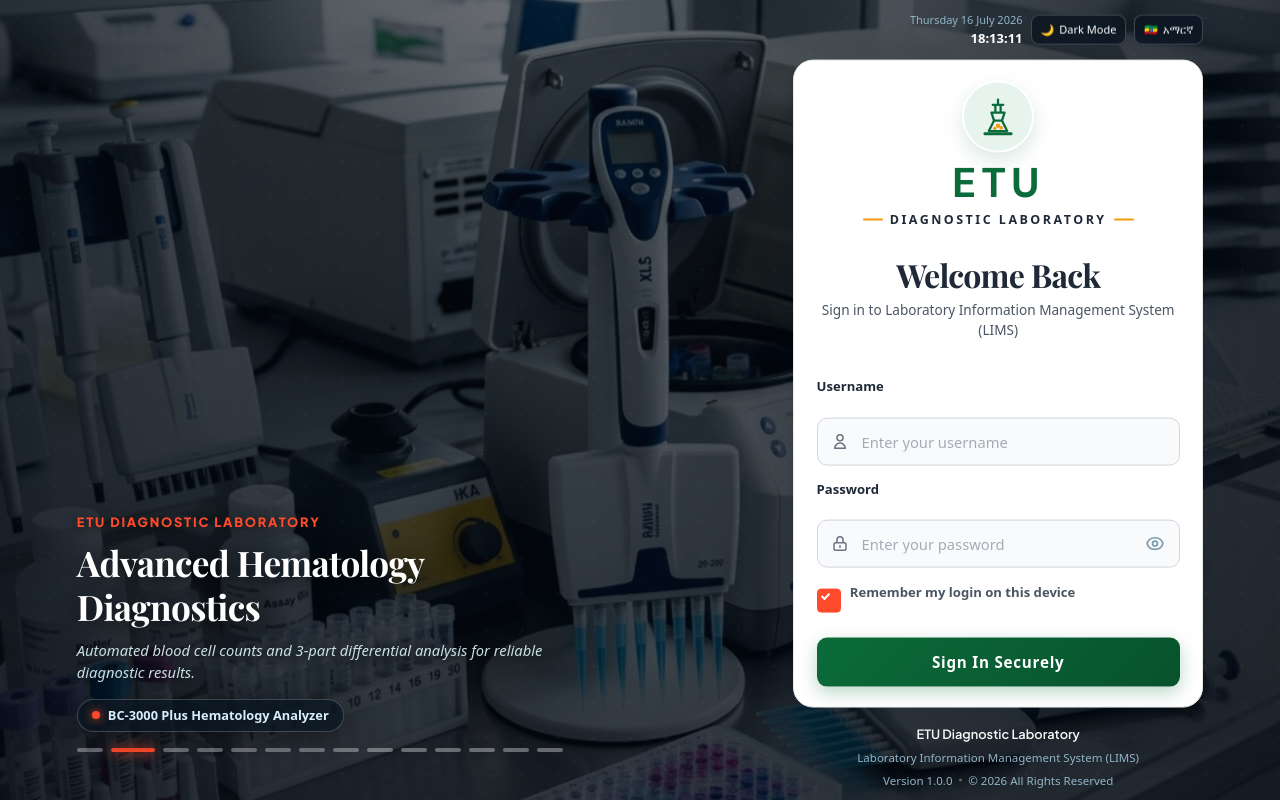
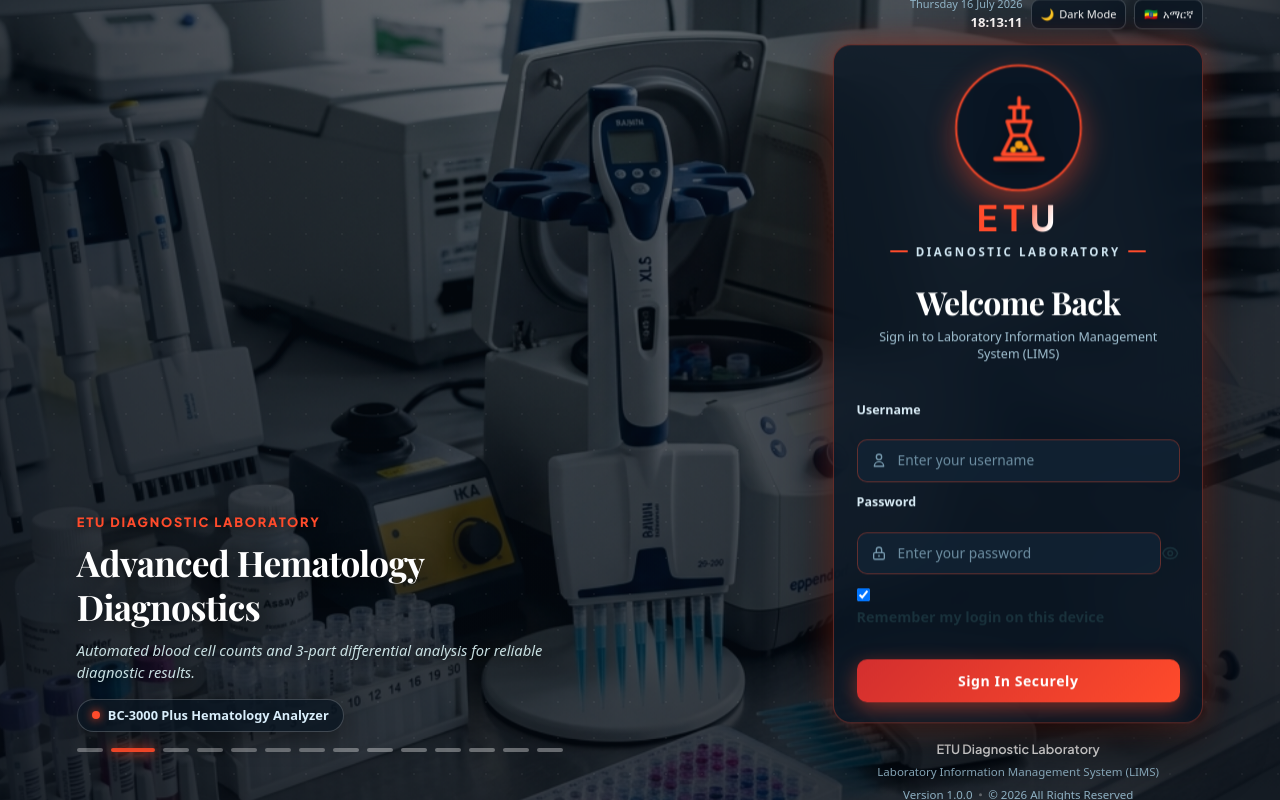
Before and after one commit to mintelove/ETU-Diagonsatic-Laboratory, a React (Vite) app in the folder frontend/: page /login in a window 1280 px wide. Built offline with nearby package versions, Linux system fonts and the light colour scheme; no server answers.

Commit message:
style: refine login UI with 2x LIMS icon, compact card, animated shimmer text, and dynamic background colors

```diff
--- a/frontend/src/pages/LoginPage.jsx
+++ b/frontend/src/pages/LoginPage.jsx
@@ -414,23 +414,23 @@ export default function LoginPage() {
 
         <main className="login-card lab-glass-card">
           <header className="login-brand">
-            {/* LIMS Microscope/Flask Icon */}
+            {/* 2x Larger LIMS Microscope/Flask Icon */}
             <div className="lims-hero-icon-container">
-              <div className="lims-hero-icon-wrapper">
-                <svg className="lims-hero-icon-svg" viewBox="0 0 64 64" fill="none" xmlns="http://www.w3.org/2000/svg">
-                  <path d="M32 6V14M24 14H40M28 14V26M36 14V26M22 26H42L38 38H26L22 26Z" stroke="#0B6B3A" strokeWidth="3.5" strokeLinecap="round" strokeLinejoin="round" />
-                  <path d="M26 38L18 54H46L38 38" stroke="#0B6B3A" strokeWidth="3.5" strokeLinecap="round" strokeLinejoin="round" />
+              <div className="lims-hero-icon-wrapper-large">
+                <svg className="lims-hero-icon-svg-large" viewBox="0 0 64 64" fill="none" xmlns="http://www.w3.org/2000/svg">
+                  <path d="M32 6V14M24 14H40M28 14V26M36 14V26M22 26H42L38 38H26L22 26Z" stroke="var(--scene-accent, #00d2ff)" strokeWidth="3.2" strokeLinecap="round" strokeLinejoin="round" />
+                  <path d="M26 38L18 54H46L38 38" stroke="var(--scene-accent, #00d2ff)" strokeWidth="3.2" strokeLinecap="round" strokeLinejoin="round" />
                   <circle cx="32" cy="46" r="3.5" fill="#F39C12" />
                   <circle cx="27" cy="50" r="2.5" fill="#F39C12" />
                   <circle cx="37" cy="49" r="2.8" fill="#F39C12" />
-                  <path d="M12 58H52" stroke="#0B6B3A" strokeWidth="4.5" strokeLinecap="round" />
+                  <path d="M12 58H52" stroke="var(--scene-accent, #00d2ff)" strokeWidth="4.2" strokeLinecap="round" />
                 </svg>
               </div>
             </div>
 
-            {/* Modern Typography Logo */}
-            <div className="lims-typography-logo">
-              <span className="lims-typography-brand">ETU</span>
+            {/* Animated Typography Logo */}
+            <div className="lims-typography-logo lims-animated-logo">
+              <span className="lims-typography-brand lims-shimmer-text">ETU</span>
               <span className="lims-typography-subtitle">DIAGNOSTIC LABORATORY</span>
             </div>
 
--- a/frontend/src/styles/pages/login.css
+++ b/frontend/src/styles/pages/login.css
@@ -187,7 +187,7 @@
   right: 6%;
   z-index: 10;
   width: 100%;
-  max-width: 410px;
+  max-width: 370px;
 }
 
 .login-topbar {
@@ -230,29 +230,31 @@
   background: rgba(20, 40, 60, 0.9);
 }
 
-/* ── Glassmorphic Floating Login Card ─────────────────────────── */
+/* ── Glassmorphic Floating Login Card (Compact 20-30% Reduction) ─ */
 .lab-glass-card {
   width: 100%;
-  background: #ffffff !important;
-  border: 1px solid #E5E7EB !important;
-  border-radius: 20px !important;
-  padding: 2.2rem 2.2rem !important;
-  box-shadow: 0 20px 48px rgba(15, 23, 42, 0.08), 0 4px 12px rgba(11, 107, 58, 0.04) !important;
-  transition: border-color 0.3s ease, box-shadow 0.3s ease !important;
+  background: rgba(10, 22, 36, 0.82) !important;
+  backdrop-filter: blur(24px) !important;
+  -webkit-backdrop-filter: blur(24px) !important;
+  border: 1px solid var(--scene-card-border, rgba(0, 210, 255, 0.35)) !important;
+  border-radius: 18px !important;
+  padding: 1.35rem 1.45rem !important;
+  box-shadow: 0 20px 60px rgba(0, 0, 0, 0.65), 0 0 30px var(--scene-glow, rgba(0, 210, 255, 0.35)) !important;
+  transition: border-color 1.2s ease, box-shadow 1.2s ease !important;
 }
 
 .lab-glass-card:hover {
-  border-color: #0B6B3A !important;
-  box-shadow: 0 24px 60px rgba(11, 107, 58, 0.14) !important;
+  border-color: var(--scene-accent, #00d2ff) !important;
+  box-shadow: 0 24px 68px rgba(0, 0, 0, 0.75), 0 0 40px var(--scene-glow, rgba(0, 210, 255, 0.45)) !important;
 }
 
-/* LIMS Hero Icon & Modern Typography Logo */
+/* 2x Larger LIMS Hero Icon & Animated Typography Logo */
 .login-brand {
   display: flex;
   flex-direction: column;
   align-items: center;
   text-align: center;
-  margin-bottom: 1.25rem;
+  margin-bottom: 1rem;
 }
 
 .lims-hero-icon-container {
@@ -262,28 +264,42 @@
   margin-bottom: 0.65rem;
 }
 
-.lims-hero-icon-wrapper {
+.lims-hero-icon-wrapper-large {
   position: relative;
-  width: 72px;
-  height: 72px;
+  width: 125px;
+  height: 125px;
   border-radius: 50%;
-  background: #e6f4ed;
+  background: rgba(10, 22, 36, 0.75);
   display: flex;
   align-items: center;
   justify-content: center;
-  box-shadow: 0 8px 20px rgba(11, 107, 58, 0.15);
-  border: 2px solid #ffffff;
-  transition: transform 0.3s ease, box-shadow 0.3s ease;
+  box-shadow: 0 10px 30px var(--scene-glow, rgba(0, 210, 255, 0.35)), inset 0 0 15px rgba(255, 255, 255, 0.08);
+  border: 2.5px solid var(--scene-accent, #00d2ff);
+  backdrop-filter: blur(12px);
+  animation: heroIconGlow 3.6s ease-in-out infinite alternate;
+  transition: transform 0.3s ease, border-color 1.2s ease, box-shadow 1.2s ease;
 }
 
-.lims-hero-icon-wrapper:hover {
-  transform: scale(1.06);
-  box-shadow: 0 12px 28px rgba(11, 107, 58, 0.25);
+.lims-hero-icon-wrapper-large:hover {
+  transform: scale(1.05);
+  box-shadow: 0 14px 40px var(--scene-glow, rgba(0, 210, 255, 0.55));
 }
 
-.lims-hero-icon-svg {
-  width: 42px;
-  height: 42px;
+.lims-hero-icon-svg-large {
+  width: 74px;
+  height: 74px;
+  filter: drop-shadow(0 4px 10px rgba(0, 0, 0, 0.4));
+}
+
+@keyframes heroIconGlow {
+  0% {
+    transform: scale(1);
+    box-shadow: 0 8px 24px var(--scene-glow, rgba(0, 210, 255, 0.25));
+  }
+  100% {
+    transform: scale(1.03);
+    box-shadow: 0 14px 38px var(--scene-glow, rgba(0, 210, 255, 0.5));
+  }
 }
 
 .lims-typography-logo {
@@ -291,13 +307,42 @@
   flex-direction: column;
   align-items: center;
   justify-content: center;
-  margin-bottom: 0.85rem;
+  margin-bottom: 0.65rem;
+}
+
+.lims-animated-logo {
+  animation: logoFadeUp 0.9s cubic-bezier(0.16, 1, 0.3, 1) forwards;
+}
+
+@keyframes logoFadeUp {
+  0% {
+    opacity: 0;
+    transform: translateY(12px);
+  }
+  100% {
+    opacity: 1;
+    transform: translateY(0);
+  }
+}
+
+.lims-shimmer-text {
+  background: linear-gradient(110deg, var(--scene-accent, #00d2ff) 30%, #ffffff 50%, var(--scene-accent, #00d2ff) 70%);
+  background-size: 200% auto;
+  color: transparent !important;
+  -webkit-background-clip: text;
+  background-clip: text;
+  animation: shimmerText 5s ease-in-out infinite;
+}
+
+@keyframes shimmerText {
+  0% { background-position: 0% 50%; }
+  50% { background-position: 100% 50%; }
+  100% { background-position: 0% 50%; }
 }
 
 .lims-typography-brand {
-  font-size: 2.6rem;
+  font-size: 2.35rem;
   font-weight: 900;
-  color: #0B6B3A !important;
   letter-spacing: 0.12em;
   line-height: 1;
   text-transform: uppercase;
@@ -305,12 +350,12 @@
 }
 
 .lims-typography-subtitle {
-  font-size: 0.78rem;
+  font-size: 0.72rem;
   font-weight: 800;
-  color: #1F2937 !important;
-  letter-spacing: 0.2em;
+  color: #d0e6f2 !important;
+  letter-spacing: 0.22em;
   text-transform: uppercase;
-  margin-top: 0.35rem;
+  margin-top: 0.3rem;
   display: flex;
   align-items: center;
   gap: 0.45rem;
@@ -320,42 +365,42 @@
 .lims-typography-subtitle::after {
   content: '';
   display: inline-block;
-  width: 20px;
+  width: 18px;
   height: 2px;
-  background: #F39C12;
+  background: var(--scene-accent, #F39C12);
   border-radius: 2px;
 }
 
 .login-brand__title {
-  font-size: 1.35rem;
+  font-size: 1.25rem;
   font-weight: 800;
-  color: #1F2937 !important;
-  margin-bottom: 0.25rem;
+  color: #ffffff !important;
+  margin-bottom: 0.15rem;
 }
 
 .login-brand__subtitle {
-  font-size: 0.85rem;
-  color: #4B5563 !important;
-  line-height: 1.45;
+  font-size: 0.78rem;
+  color: #a4c4d5 !important;
+  line-height: 1.4;
 }
 
 /* Form Inputs */
 .login-form {
   display: flex;
   flex-direction: column;
-  gap: 0.85rem;
+  gap: 0.7rem;
 }
 
 .login-field {
   display: flex;
   flex-direction: column;
-  gap: 0.3rem;
+  gap: 0.25rem;
 }
 
 .login-field__label {
-  font-size: 0.82rem;
-  font-weight: 700;
-  color: #1F2937 !important;
+  font-size: 0.78rem;
+  font-weight: 600;
+  color: #d8ebf5 !important;
 }
 
 .login-field__input-wrapper {
@@ -367,9 +412,9 @@
 .login-field__icon {
   position: absolute;
   left: 14px;
-  width: 18px;
-  height: 18px;
-  color: #6B7280 !important;
+  width: 16px;
+  height: 16px;
+  color: #799cb0 !important;
   transition: color 0.2s ease;
   pointer-events: none;
   z-index: 1;
@@ -377,133 +422,56 @@
 
 .login-field__input {
   width: 100%;
-  padding: 0.75rem 0.95rem;
-  padding-left: 44px;
-  font-size: 0.92rem;
-  background: #F9FAFB !important;
-  border: 1.5px solid #D1D5DB !important;
+  padding: 0.62rem 0.8rem;
+  padding-left: 40px;
+  font-size: 0.86rem;
+  background: rgba(18, 36, 52, 0.85) !important;
+  border: 1.5px solid var(--scene-card-border, rgba(135, 187, 215, 0.25)) !important;
   border-radius: 10px !important;
-  color: #1F2937 !important;
+  color: #ffffff !important;
   transition: all 0.2s ease;
 }
 
 .login-field__input::placeholder {
-  color: #9CA3AF !important;
+  color: #799cb0 !important;
 }
 
 .login-field__input--password {
-  padding-right: 42px;
+  padding-right: 40px;
 }
 
 .login-field__input:focus {
-  border-color: #0B6B3A !important;
-  background: #ffffff !important;
-  box-shadow: 0 0 0 3px rgba(11, 107, 58, 0.18) !important;
+  border-color: var(--scene-accent, #00d2ff) !important;
+  box-shadow: 0 0 0 3px var(--scene-glow, rgba(0, 210, 255, 0.25)) !important;
   outline: none;
 }
 
 .login-field__input-wrapper:focus-within .login-field__icon {
-  color: #0B6B3A !important;
-}
-
-.login-field__toggle-password {
-  position: absolute;
-  right: 10px;
-  display: flex;
-  align-items: center;
-  justify-content: center;
-  width: 30px;
-  height: 30px;
-  border-radius: var(--radius-sm);
-  color: #799cb0;
-  background: transparent;
-  border: none;
-  cursor: pointer;
-  z-index: 1;
-}
-
-.login-field__toggle-password:hover {
-  color: #ffffff;
-  background: rgba(255, 255, 255, 0.1);
-}
-
-.login-field__error-text {
-  font-size: 0.72rem;
-  color: #ff6b6b;
-  display: flex;
-  align-items: center;
-  gap: 4px;
-}
-
-/* Remember Me Checkbox */
-.login-remember {
-  display: flex;
-  align-items: center;
-  gap: 0.55rem;
-  margin-top: 0.1rem;
-}
-
-.login-remember__checkbox {
-  appearance: none;
-  -webkit-appearance: none;
-  width: 17px;
-  height: 17px;
-  border: 1.5px solid rgba(135, 187, 215, 0.3) !important;
-  border-radius: var(--radius-xs);
-  background: rgba(18, 36, 52, 0.85) !important;
-  cursor: pointer;
-  transition: all 0.2s ease;
-  position: relative;
-  flex-shrink: 0;
-}
-
-.login-remember__checkbox:checked {
-  background: var(--scene-accent, #00d2ff) !important;
-  border-color: var(--scene-accent, #00d2ff) !important;
-}
-
-.login-remember__checkbox:checked::after {
-  content: '';
-  position: absolute;
-  top: 2px;
-  left: 5px;
-  width: 5px;
-  height: 8px;
-  border: solid white;
-  border-width: 0 2px 2px 0;
-  transform: rotate(45deg);
-}
-
-.login-remember__label {
-  font-size: 0.82rem;
-  color: #4B5563 !important;
-  cursor: pointer;
-  user-select: none;
+  color: var(--scene-accent, #00d2ff) !important;
 }
 
 /* Dynamic Animated Submit Button */
 .lab-dynamic-btn {
   position: relative;
   width: 100%;
-  padding: 0.82rem 1.4rem;
-  font-size: 0.95rem;
-  font-weight: 800;
-  letter-spacing: 0.05em;
+  padding: 0.68rem 1.2rem;
+  font-size: 0.88rem;
+  font-weight: 700;
+  letter-spacing: 0.04em;
   color: #ffffff !important;
-  background: linear-gradient(135deg, #0B6B3A 0%, #08522c 100%) !important;
+  background: var(--scene-btn-bg, linear-gradient(135deg, #0b6bcb 0%, #00d2ff 100%)) !important;
   border-radius: 10px !important;
   border: none;
   cursor: pointer;
-  box-shadow: 0 6px 18px rgba(11, 107, 58, 0.28) !important;
-  transition: transform 0.2s ease, box-shadow 0.2s ease, background 0.2s ease !important;
+  box-shadow: 0 6px 20px var(--scene-glow, rgba(0, 210, 255, 0.35)) !important;
+  transition: background 1.2s ease, box-shadow 1.2s ease, transform 0.25s ease !important;
   overflow: hidden;
-  margin-top: 0.35rem;
+  margin-top: 0.25rem;
 }
 
 .lab-dynamic-btn:hover:not(:disabled) {
-  background: linear-gradient(135deg, #0d7c43 0%, #0B6B3A 100%) !important;
-  transform: translateY(-2px) !important;
-  box-shadow: 0 10px 24px rgba(11, 107, 58, 0.38) !important;
+  transform: translateY(-2px) scale(1.01) !important;
+  box-shadow: 0 10px 28px var(--scene-glow, rgba(0, 210, 255, 0.55)) !important;
 }
 
 .lab-dynamic-btn:active:not(:disabled) {
@@ -647,6 +615,17 @@
     min-height: 100vh;
     padding: 1rem 0 0;
   }
+  .lims-hero-icon-wrapper-large {
+    width: 100px;
+    height: 100px;
+  }
+  .lims-hero-icon-svg-large {
+    width: 58px;
+    height: 58px;
+  }
+  .lims-typography-brand {
+    font-size: 1.95rem;
+  }
   .lab-fullscreen-right-card {
     order: 1;
     position: relative;
@@ -655,7 +634,7 @@
     transform: none;
     margin: 0.5rem auto 1rem;
     width: 92%;
-    max-width: 410px;
+    max-width: 360px;
   }
   .lab-bottom-left-overlay {
     order: 2;
@@ -695,9 +674,19 @@
     padding: 1.15rem 1.25rem !important;
     border-radius: 16px !important;
   }
-  .login-brand__logo-img-large {
-    height: 70px;
-    max-width: 100%;
+  .lims-hero-icon-wrapper-large {
+    width: 84px;
+    height: 84px;
+  }
+  .lims-hero-icon-svg-large {
+    width: 48px;
+    height: 48px;
+  }
+  .lims-typography-brand {
+    font-size: 1.7rem;
+  }
+  .lims-typography-subtitle {
+    font-size: 0.65rem;
   }
   .login-brand__title {
     font-size: 1.3rem;
```
Also changed, not shown: 50 other files (tests, documents, lock files or other folders).
